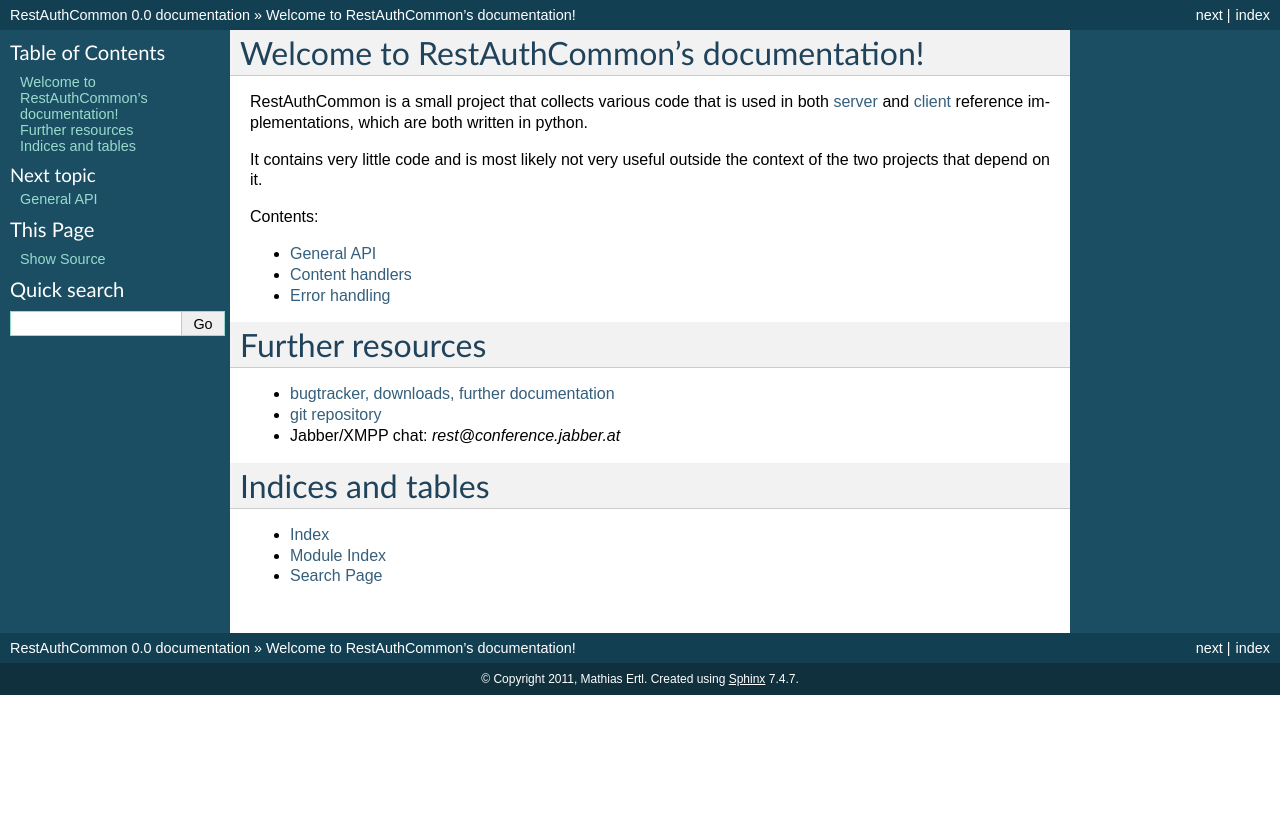
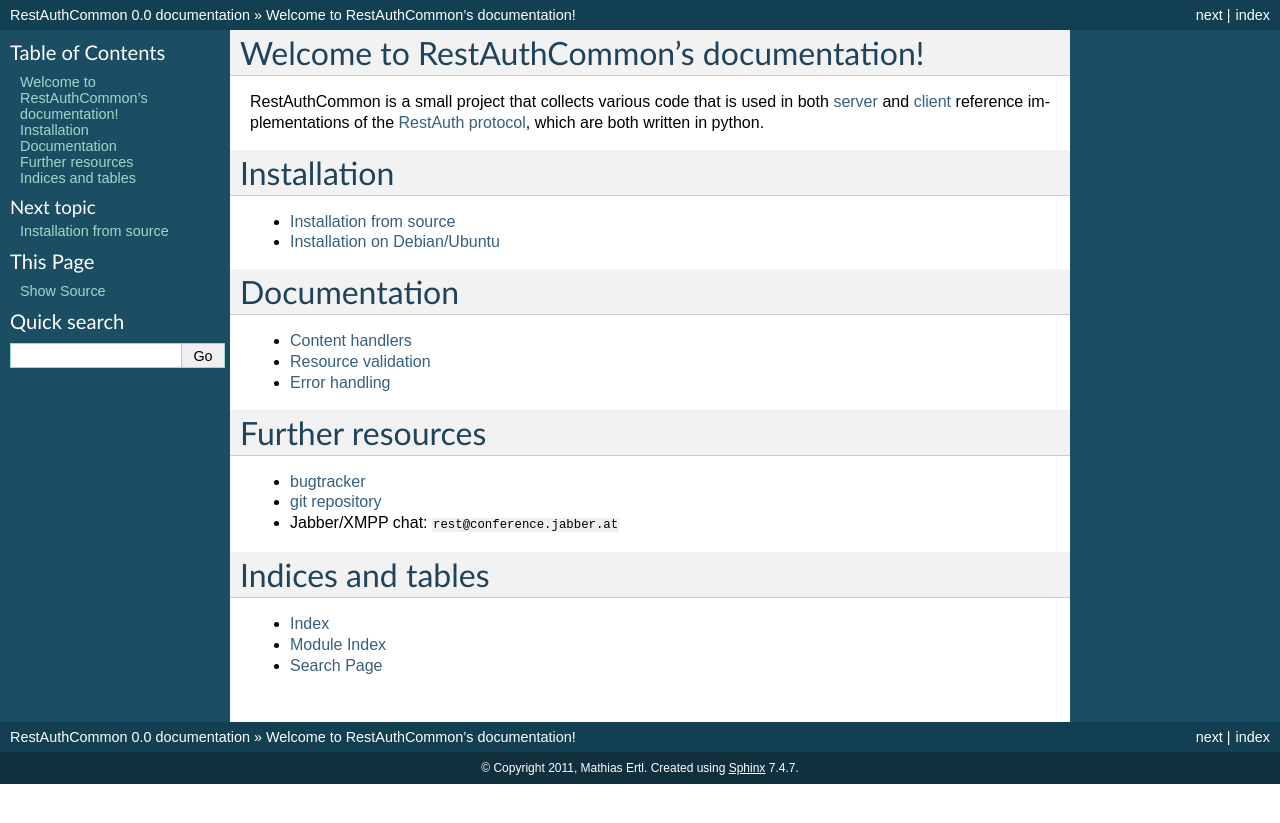
Before and after one commit to RestAuth/RestAuthCommon, a Sphinx documentation site: the page built from doc/index.rst, in a window 1280 px wide. Shown: the top 823 px of the page. Built offline with Sphinx 7.4.7, drawn with Linux system fonts in a browser that asks for light colours; formulas are drawn with MathJax 3.

Commit message:
restructure doc and add stuff from redmine

```diff
--- /dev/null
+++ b/doc/error.rst
@@ -0,0 +1,5 @@
+Error handling
+==============
+
+.. automodule:: RestAuthCommon.error
+   :members:
--- a/doc/index.rst
+++ b/doc/index.rst
@@ -6,27 +6,35 @@
 Welcome to RestAuthCommon's documentation!
 ==========================================
 
-RestAuthCommon is a small project that collects various code that is used in
-both `server <https://redmine.fsinf.at/projects/restauth-server>`_ and
-`client <https://redmine.fsinf.at/projects/restauth-python>`_ reference
-implementations, which are both written in python.
-
-It contains very little code and is most likely not very useful outside the
-context of the two projects that depend on it.
+RestAuthCommon is a small project that collects various code that is used in both `server
+<https://server.restauth.net>`_ and `client <https://python.restauth.net>`_ reference
+implementations of the `RestAuth protocol <https://restauth.net>`_, which are both written in
+python.
 
 
-Contents:
+Installation
+============
+.. toctree::
+   :maxdepth: 1
+
+   install/from-source
+   install/debian-ubuntu
+
+Documentation
+=============
 
 .. toctree::
-   :maxdepth: 2
+   :maxdepth: 1
 
-   api
+   content_handlers
+   validation
+   error
 
 Further resources
 =================
-* `bugtracker, downloads, further documentation <https://redmine.fsinf.at/projects/restauthcommon>`_
+* `bugtracker <https://redmine.fsinf.at/projects/restauthcommon>`_
 * `git repository <http://git.fsinf.at/restauth/restauth-common>`_
-* Jabber/XMPP chat: `rest@conference.jabber.at`
+* Jabber/XMPP chat: ``rest@conference.jabber.at``
 
 Indices and tables
 ==================
--- /dev/null
+++ b/doc/validation.rst
@@ -0,0 +1,5 @@
+Resource validation
+===================
+
+.. automodule:: RestAuthCommon
+   :members:
```
Also changed, not shown: doc/api.rst (deleted, +0 -17 lines), doc/content_handlers.rst (added, +43 -0 lines).
